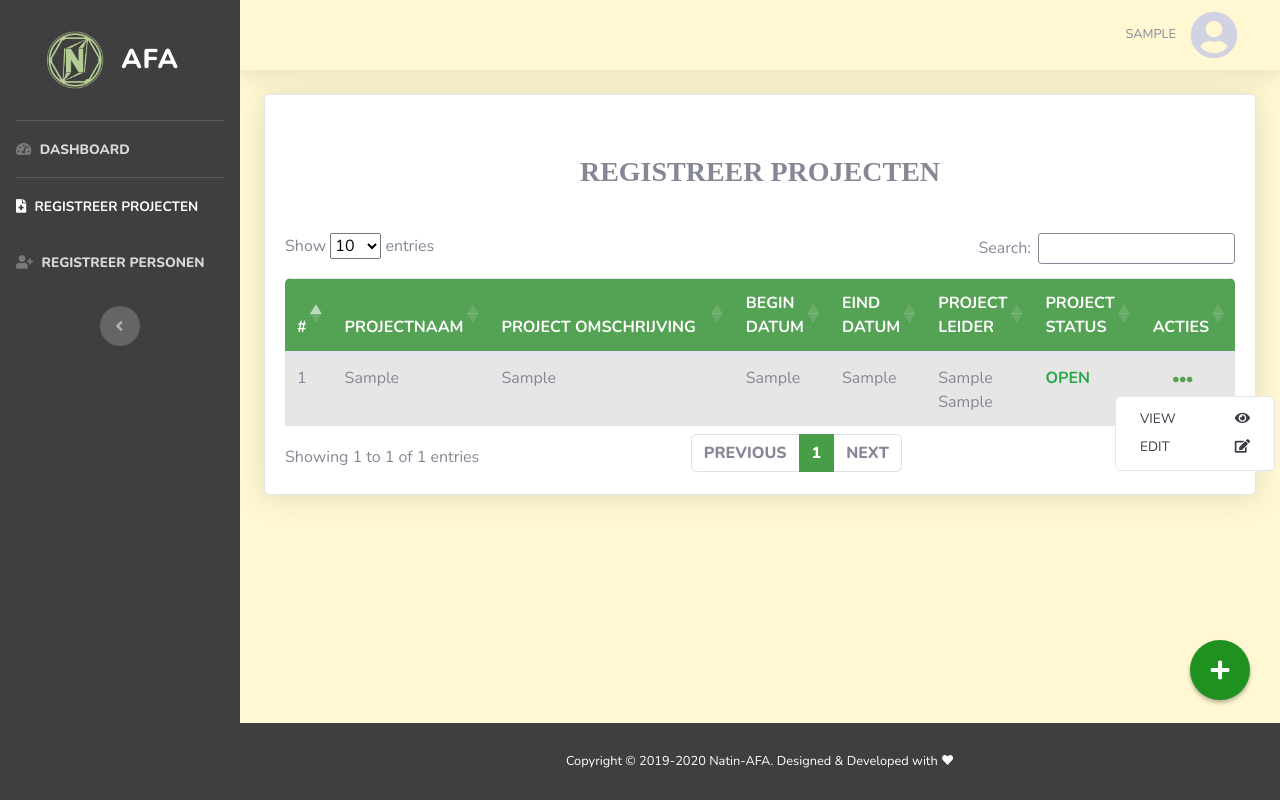
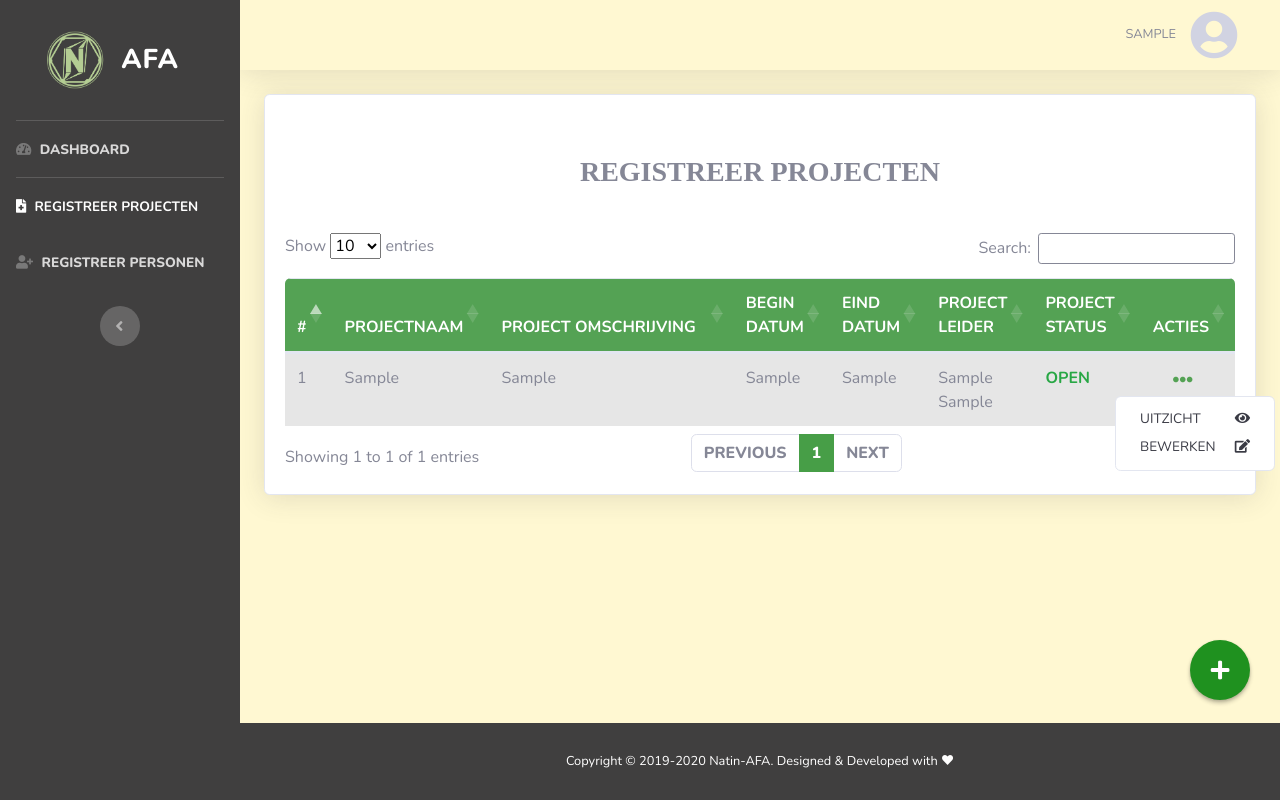
Before and after one commit to Sh1vZ/Project-Natin, a PHP site: page /administratie.php in a window 1280 px wide, after a click that opens the changed part. Run offline with PHP 8.4, Linux system fonts and the light colour scheme; the visitor is signed in with stand-in values (Sample User, id 1); tables that the repository leaves empty or names only in its code hold one stand-in row (values such as "Sample post"); data that the repository does not hold is empty; some libraries are stand-ins or nearby versions.

Commit message:
verwijderen en bewerken

```diff
--- a/administratie-personen.php
+++ b/administratie-personen.php
@@ -466,11 +466,11 @@ if (mysqli_num_rows($res) > 0) {
                     <td>
                         <a class='link' id='dropdownMenuButton' data-toggle='dropdown' href=''><i class='fas fa-ellipsis-h sa1 ' ></i></a>
                         <div class=' a dropdown-menu  ' aria-labelledby='dropdownMenuButton'>
-                            <a class='dropdown-item' onclick=EditRow($id) href='#' data-role='update' >Edit<i class='fas fa-edit sa'></i></a>
+                            <a class='dropdown-item' onclick=EditRow($id) href='#' data-role='update' >Bewerken<i class='fas fa-edit sa'></i></a>
             ";
                             if ($_SESSION['role'] == 'Beheerder') {
                                 echo "
-                                        <a class='dropdown-item' href='#' onclick=DeletePersoon($id) >Delete<i class='fas fa-trash-alt sa'></i></a>
+                                        <a class='dropdown-item' href='#' onclick=DeletePersoon($id) >Verwijderen<i class='fas fa-trash-alt sa'></i></a>
                                     ";
                             }
         echo "
--- a/administratie.php
+++ b/administratie.php
@@ -377,16 +377,16 @@ if (mysqli_num_rows($res) > 0) {
                     <td>
                     <a class='link' id='dropdownMenuButton' data-toggle='dropdown' href=''><i class='fas fa-ellipsis-h sa1 ' ></i></a>
                         <div class=' a dropdown-menu  ' aria-labelledby='dropdownMenuButton'>
-                            <a class='dropdown-item' href='./PHP/view-projecten.php?id=$id'>View <i class='fas fa-eye sa'></i> </a>
+                            <a class='dropdown-item' href='./PHP/view-projecten.php?id=$id'>Uitzicht<i class='fas fa-eye sa'></i> </a>
              ";
                             if ($_SESSION['role'] == 'Administratie' or $_SESSION['role'] == 'Beheerder'){
                                 echo "
-                                        <a class='dropdown-item' onclick=EditRowProjecten($id) href='#'>Edit<i class='fas fa-edit sa'></i></a>
+                                        <a class='dropdown-item' onclick=EditRowProjecten($id) href='#'>Bewerken<i class='fas fa-edit sa'></i></a>
                                     ";
                             }
                             if ($_SESSION['role'] == 'Beheerder'){
                                 echo "
-                                        <a class='dropdown-item delete' href='#'  data-id='$id' >Delete<i class='fas fa-trash-alt sa'></i></a>
+                                        <a class='dropdown-item delete' href='#'  data-id='$id' >Verwijderen<i class='fas fa-trash-alt sa'></i></a>
                                     ";
                             }
         echo "
```
